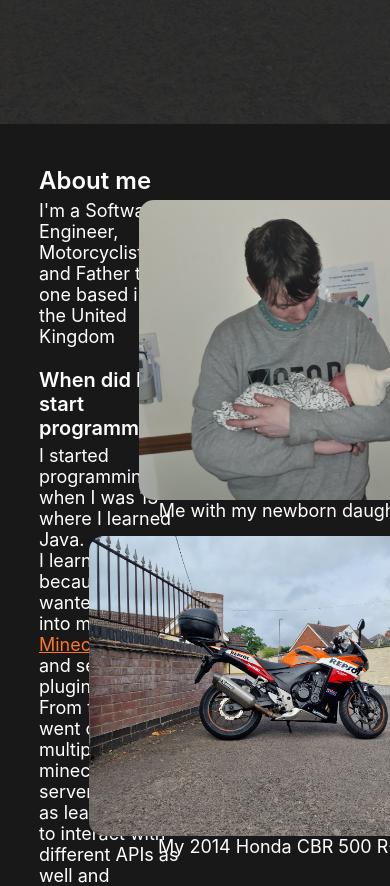
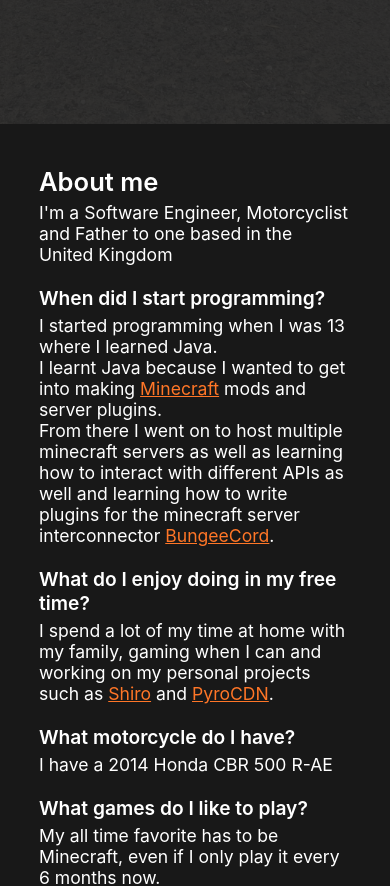
Before and after one commit to Luke-6723/portfolio, a React (Create React App) app: page / in a window 390 px wide. Shown: the part 720-1606 px from the top of the page. Built offline with nearby package versions, Linux system fonts and the light colour scheme.

Commit message:
about me section responsiveness

```diff
--- a/src/sections/aboutme/aboutme.scss
+++ b/src/sections/aboutme/aboutme.scss
@@ -3,7 +3,7 @@
   justify-content: center;
   align-items: center;
   min-height: 100vh;
-  font-size: 18px;
+  font-size: 1.1rem;
 
   a {
     color: rgba(255, 118, 39, 1);
@@ -19,33 +19,49 @@
     color: white;
 
     .title {
-      font-size: 24px;
+      font-size: 1.6rem;
       font-weight: 600;
       margin-bottom: 5px;
 
       &.small {
-        font-size: 20px;
+        font-size: 1.2rem;
       }
     }
 
     .description {
       display: grid;
       grid-template-columns: 45% 15% 40%;
+      @media screen and (max-width: 800px) {
+        display: flex;
+        flex-direction: column;
+      }
 
       .images {
         display: flex;
         flex-direction: column;
         align-items: center;
+        width: 100%;
+
         .image {
           display: flex;
           flex-direction: column;
           align-items: center;
+
+          @media screen and (max-width: 800px) {
+            &:first-child {
+              margin-top: 30px;
+            }
+          }
           &:not(:first-child) {
             margin-top: 15px;
           }
           img {
             border-radius: 15px;
             height: 300px;
+
+            @media screen and (max-width: 800px) {
+              height: 200px;
+            }
           }
         }
       }
```
